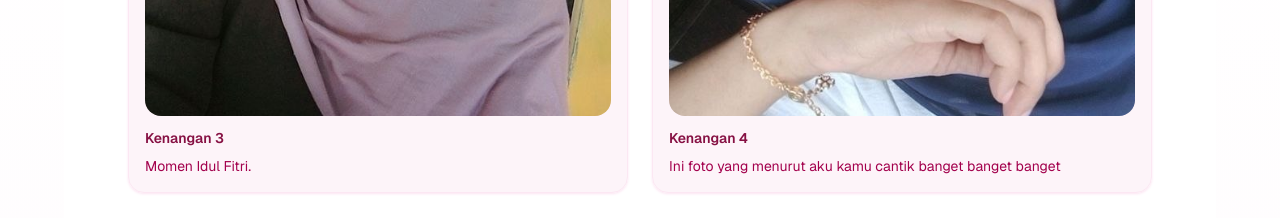
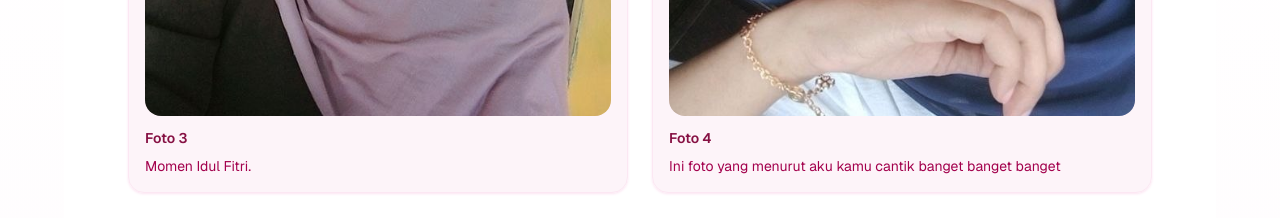
Before and after one commit to andiubai444-bot/harispesialkamu, a Next.js app: page / in a window 1280 px wide. Shown: the part 2920-3138 px from the top of the page. Built offline with nearby package versions, Linux system fonts and the light colour scheme.

Commit message:
Update SectionKeempat.tsx

```diff
--- a/components/SectionKeempat/SectionKeempat.tsx
+++ b/components/SectionKeempat/SectionKeempat.tsx
@@ -14,13 +14,13 @@ const memories = [
     imageSrc: "/Foto3.jpg",
   },
   {
-    title: "Kenangan 3",
+    title: "Foto 3",
     caption:
       "Momen Idul Fitri.",
     imageSrc: "/Foto4.jpg",
   },
   {
-    title: "Kenangan 4",
+    title: "Foto 4",
     caption: "Ini foto yang menurut aku kamu cantik banget banget banget",
     imageSrc: "/Foto5.jpg",
   },
```
